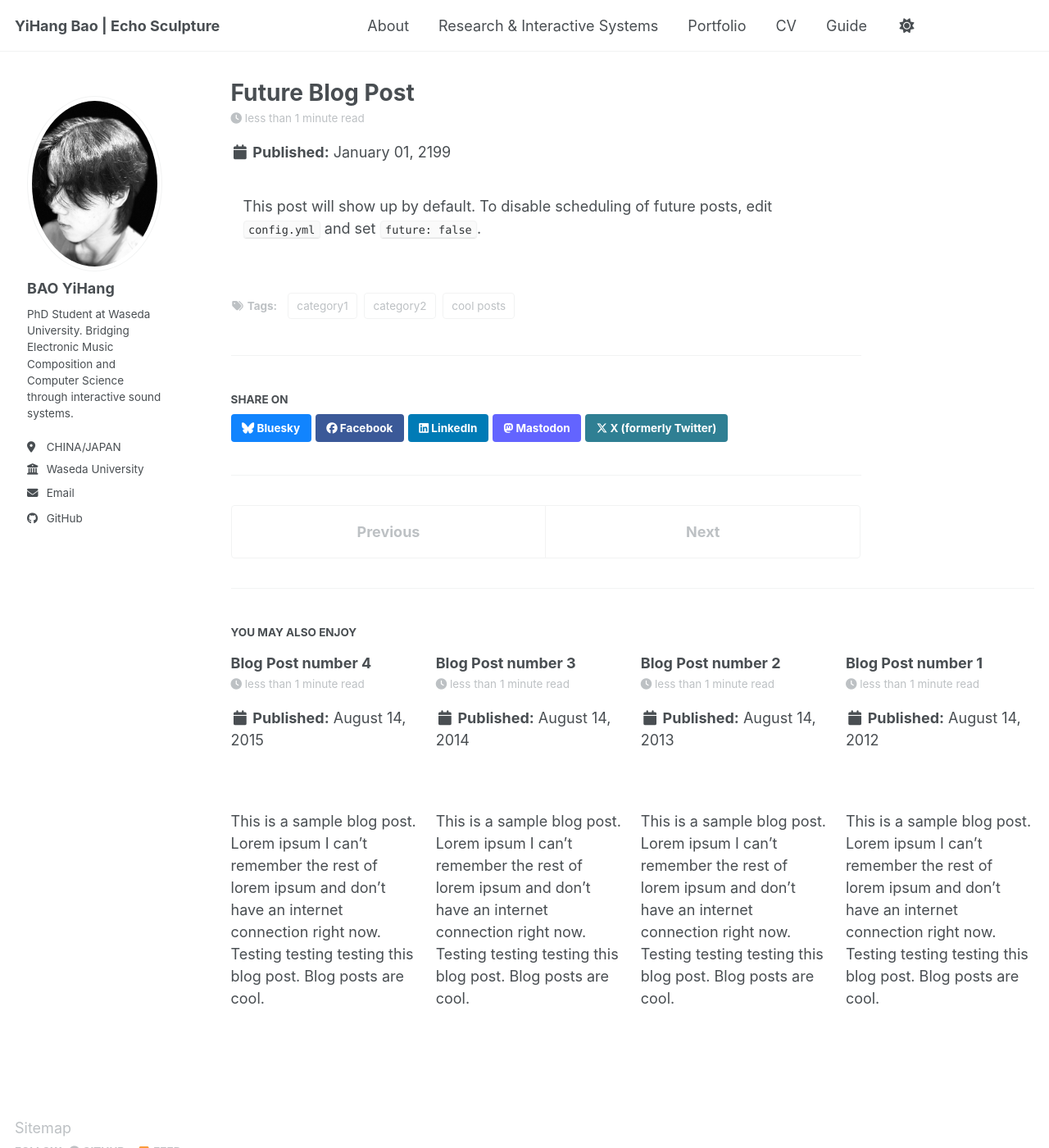
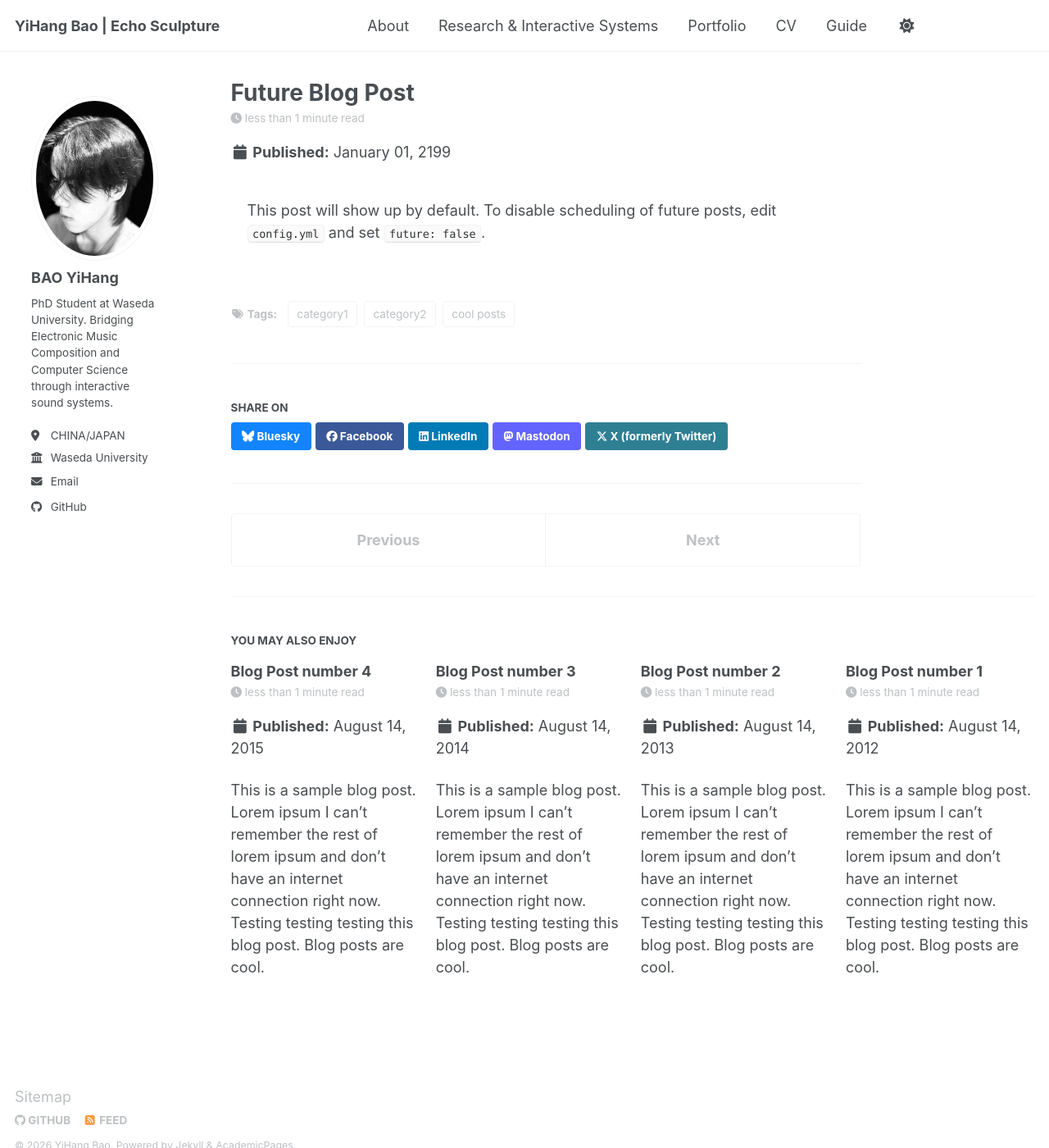
Before and after one commit to Echo-Sculpture/Echo-Sculpture.github.io, a Jekyll site: the page built from _posts/2199-01-01-future-post.md, in a window 1280 px wide and 1400 px high. Shown: the whole window at 82% size. Built offline with Jekyll 4.4.1, drawn with Linux system fonts in a browser that asks for light colours; nearby versions of some CDN libraries; a script bundle is joined from its source files by our own code; library files that are not in the unit come from our copies; some of the changed text lies outside the part shown.

Commit message:
Refactor footer and update styles for clarity
Removed unused social media links and simplified footer structure. Updated styles for better visual clarity and adjusted canvas drawing parameters.

```diff
--- a/_includes/footer.html
+++ b/_includes/footer.html
@@ -1,77 +1,50 @@
-{% include base_path %}
-
-{% if site.author.github or site.author.bitbucket or site.atom_feed.hide != true %}
 <div class="page__footer-follow">
   <ul class="social-icons">
-    {% if site.data.ui-text[site.locale].follow_label %}
-      <li><strong>{{ site.data.ui-text[site.locale].follow_label }}</strong></li>
-    {% endif %}
     {% if site.author.github %}
       <li><a href="https://github.com/{{ site.author.github }}"><i class="fab fa-github" aria-hidden="true"></i> GitHub</a></li>
     {% endif %}
-    {% if site.author.bitbucket %}
-      <li><a href="https://bitbucket.org/{{ site.author.bitbucket }}"><i class="fab fa-bitbucket" aria-hidden="true"></i> Bitbucket</a></li>
-    {% endif %}
-    {% if site.atom_feed.hide != true %}
-    <li><a href="{% if site.atom_feed.path %}{{ site.atom_feed.path }}{% else %}{{ base_path }}/feed.xml{% endif %}"><i class="fa fa-fw fa-rss-square" aria-hidden="true"></i> {{ site.data.ui-text[site.locale].feed_label | default: "Feed" }}</a></li>
-    {% endif %}
+    <li><a href="{{ base_path }}/feed.xml"><i class="fa fa-fw fa-rss-square" aria-hidden="true"></i> Feed</a></li>
   </ul>
 </div>
-{% endif %}
 
 <div class="page__footer-copyright">
-  &copy; {{ site.time | date: '%Y' }} {{ site.name | default: site.title }}, {{ site.data.ui-text[site.locale].powered_by | default: "Powered by" }} <a href="https://jekyllrb.com" rel="nofollow">Jekyll</a> &amp; <a href="https://github.com/academicpages/academicpages.github.io">AcademicPages</a>, a fork of <a href="https://mademistakes.com/work/minimal-mistakes-jekyll-theme/" rel="nofollow">Minimal Mistakes</a>.<br />
-  Site last updated {{ "now" | date: '%Y-%m-%d' }}
-</div>
-<div class="page__footer-copyright">
-  &copy; {{ site.time | date: '%Y' }} ... <br />
-  Site last updated {{ "now" | date: '%Y-%m-%d' }}
+  &copy; {{ site.time | date: '%Y' }} {{ site.name | default: site.title }}. Powered by Jekyll & AcademicPages.
+  <br />Site last updated {{ "now" | date: '%Y-%m-%d' }}
 </div>
 
 <script src="https://cdnjs.cloudflare.com/ajax/libs/p5.js/1.4.0/p5.min.js"></script>
 
 <style>
-  /* 1. 深度拆除：把所有可能的白底容器全部透明化 */
-  html, body,
-  #main,
-  .initial-content,
-  .page,
-  .page__inner-wrap,
-  .page__content,
-  .archive,
-  .masthead,
-  .greedy-nav,
-  .sidebar,
-  .page__footer {
+  /* 挖空所有白底容器 */
+  html, body, #main, .initial-content, .page, .page__inner-wrap,
+  .page__content, .archive, .masthead, .greedy-nav, .sidebar, .page__footer {
     background-color: transparent !important;
     background: transparent !important;
     border: none !important;
     box-shadow: none !important;
   }
 
-  /* 2. 重新给文字内容加一层轻薄的“磨砂玻璃”感，否则字会看不清 */
-  /* 我们只给最核心的文字区域加底色 */
-  .page__content, .archive__item-excerpt, .sidebar {
-    background-color: rgba(255, 255, 255, 0.7) !important; /* 0.7 是透明度 */
-    padding: 15px;
-    border-radius: 8px;
+  /* 保护文字区域的阅读体验：加一层淡淡的磨砂感 */
+  .page__content, .sidebar {
+    background-color: rgba(255, 255, 255, 0.8) !important;
+    padding: 20px;
+    border-radius: 12px;
   }
 
-  /* 3. 强制 p5 画布置底 */
+  /* 画布置于底层 */
   #interactive-bg {
     position: fixed !important;
     top: 0;
     left: 0;
     width: 100vw !important;
     height: 100vh !important;
-    z-index: -1 !important; /* 确保它在所有透明层下面 */
+    z-index: -1 !important;
     pointer-events: none;
   }
 </style>
 
 <script>
   function setup() {
-    // 强制把画布放到 body 最底层
     let cnv = createCanvas(windowWidth, windowHeight);
     cnv.id('interactive-bg');
     cnv.parent(document.body);
```
Also changed, not shown: other parts of _includes/footer.html (+4 -5 lines).
